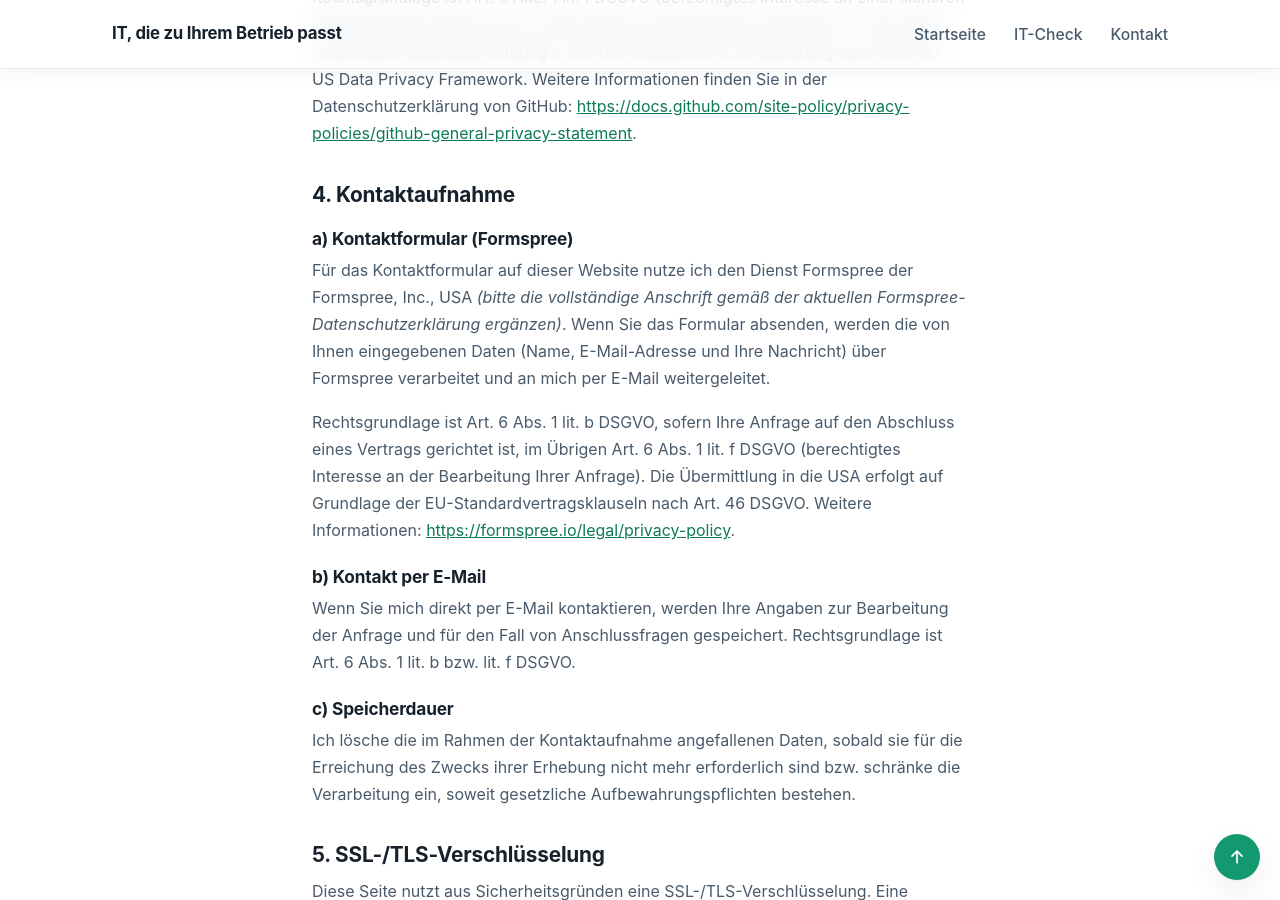
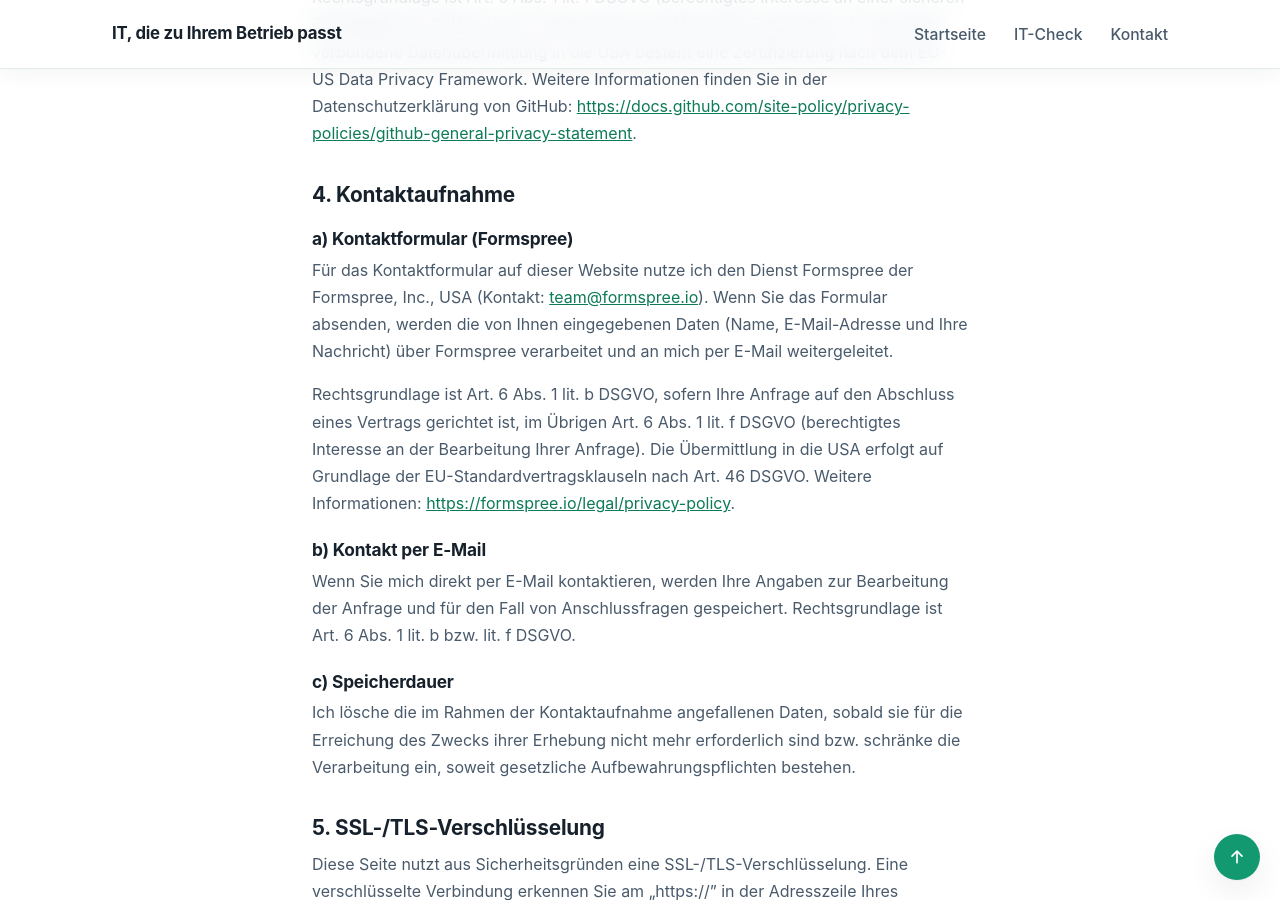
Before and after one commit to renewarnke/renewarnke.github.io, a Jekyll site: the page built from datenschutz.md, in a window 1280 px wide and 900 px high, scrolled down 1015 px. Built offline with Jekyll 4.4.1, drawn with Linux system fonts in a browser that asks for light colours.

Commit message:
Finalize Formspree details in Datenschutzerklärung
Formspree, Inc. publishes no full postal address; use the
verifiable company name, country and official contact email.

Co-Authored-By: Claude Opus 4.8 (1M context) <noreply@anthropic.com>

```diff
--- a/datenschutz.md
+++ b/datenschutz.md
@@ -52,10 +52,10 @@ finden Sie in der Datenschutzerklärung von GitHub:
 ### a) Kontaktformular (Formspree)
 
 Für das Kontaktformular auf dieser Website nutze ich den Dienst Formspree der
-Formspree, Inc., USA *(bitte die vollständige Anschrift gemäß der aktuellen
-Formspree-Datenschutzerklärung ergänzen)*. Wenn Sie das Formular absenden,
-werden die von Ihnen eingegebenen Daten (Name, E-Mail-Adresse und Ihre
-Nachricht) über Formspree verarbeitet und an mich per E-Mail weitergeleitet.
+Formspree, Inc., USA (Kontakt: [team@formspree.io](mailto:team@formspree.io)).
+Wenn Sie das Formular absenden, werden die von Ihnen eingegebenen Daten (Name,
+E-Mail-Adresse und Ihre Nachricht) über Formspree verarbeitet und an mich per
+E-Mail weitergeleitet.
 
 Rechtsgrundlage ist Art. 6 Abs. 1 lit. b DSGVO, sofern Ihre Anfrage auf den
 Abschluss eines Vertrags gerichtet ist, im Übrigen Art. 6 Abs. 1 lit. f DSGVO
```
